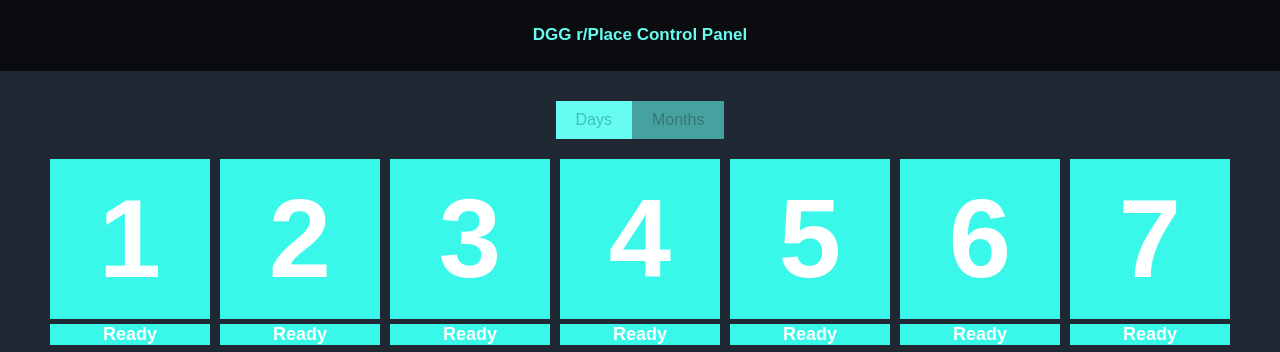
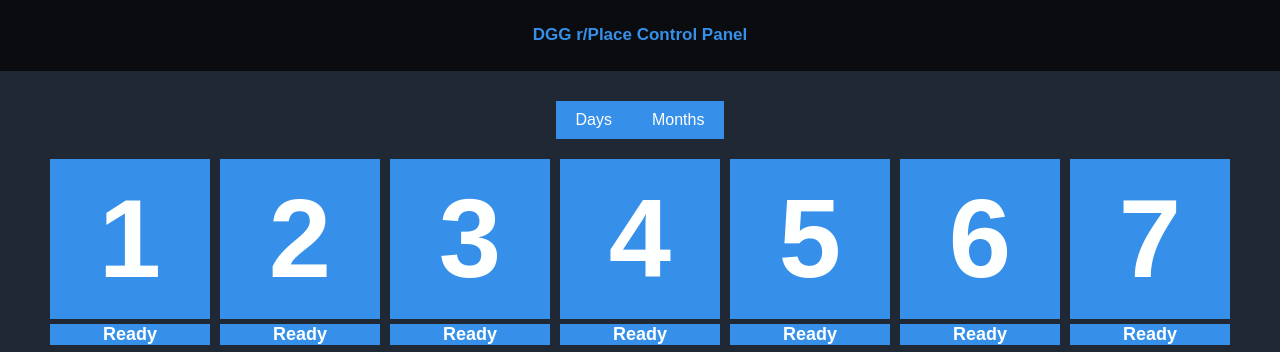
Before and after one commit to RingoMar/place-control, a plain HTML site: page index.html in a window 1280 px wide. Shown: the top 352 px of the page. Drawn offline with Linux system fonts and the light colour scheme.

Commit message:
Better colors

```diff
--- a/style.css
+++ b/style.css
@@ -13,7 +13,7 @@ body {
 }
 
 .topnav h1 {
-  color: #66fcf1;
+  color: #3690ea;
   text-align: center;
   padding: 14px 16px;
   text-decoration: none;
@@ -28,14 +28,14 @@ body {
 
 .tab {
   padding: 10px 20px;
-  background-color: #46a29f;
-  color: #367877;
+  background-color: #3690ea;
+  color: white;
   cursor: pointer;
 }
 
 .tab.active {
-  background-color: #66fcf1;
-  color: #41c0b7;
+  background-color: #3690ea;
+  color: white;
 }
 
 .content {
@@ -62,7 +62,7 @@ body {
   height: 10em;
   font-size: 24px;
   font-weight: bold;
-  background-color: #39f8ea;
+  background-color: #3690ea;
   color: #feffff;
   cursor: pointer;
 }
@@ -88,7 +88,7 @@ body {
   margin-top: 5px;
   width: 100%;
   display: flex;
-  background-color: #39f8ea;
+  background-color: #3690ea;
   justify-content: center;
   color: #feffff;
 }
```
